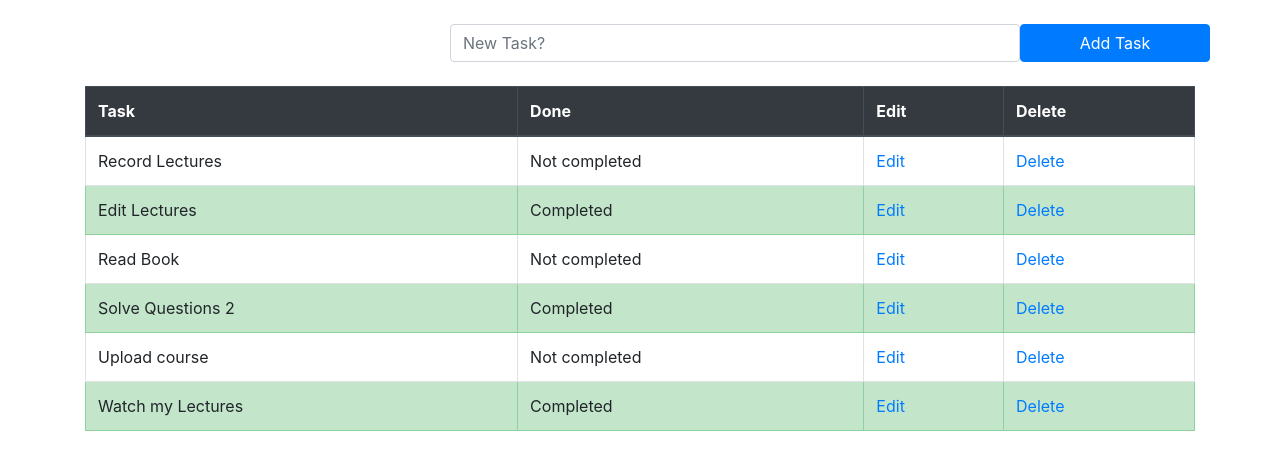
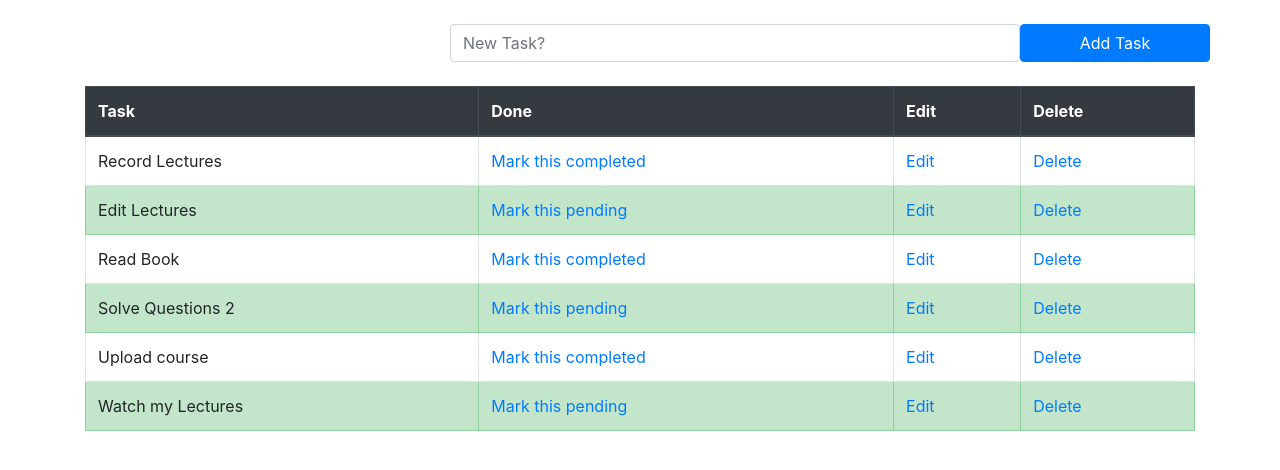
Before and after one commit to Josesosa0777/djangoProject, a Django app: page /todolist/ in a window 1280 px wide. Shown: the part 65-535 px from the top of the page. Run offline with Django 3.2, Linux system fonts and the light colour scheme; data comes from the database, SQL or seed files in the repository; both versions use the stored data as it was after the commit.

Commit message:
mark task as completed or pending

```diff
--- a/taskmate/todolist_app/templates/todolist.html
+++ b/taskmate/todolist_app/templates/todolist.html
@@ -38,14 +38,14 @@
           {% if obj.done %}
             <tr class="table-success"> {% comment %} changing the color {% endcomment %}
               <td>{{ obj.task }}</td>
-              <td>Completed</td>
+              <td><a href="{% url 'pending_task' obj.id %}" >Mark this pending</a></td>
               <td><a href="{% url 'edit_task' obj.id %}" >Edit</a></td>
               <td><a href="{% url 'delete_task' obj.id %}" >Delete</a></td>
             </tr>
           {% else %}
             <tr>
               <td>{{ obj.task }}</td>
-              <td>Not completed</td>
+              <td><a href="{% url 'complete_task' obj.id %}" >Mark this completed</a></td>
               <td><a href="{% url 'edit_task' obj.id %}" >Edit</a></td>
               <td><a href="{% url 'delete_task' obj.id %}" >Delete</a></td>
             </tr>
--- a/taskmate/todolist_app/urls.py
+++ b/taskmate/todolist_app/urls.py
@@ -6,6 +6,8 @@ urlpatterns = [
     path('', views.todolist, name='todolist'),
     path('delete/<task_id>', views.delete_task, name='delete_task'),
     path('edit/<task_id>', views.edit_task, name='edit_task'),
+    path('complete/<task_id>', views.complete_task, name='complete_task'),
+    path('pending/<task_id>', views.pending_task, name='pending_task'),
     path('contact', views.contact, name='contact'),
     path('about', views.about, name='about'),
 ]
--- a/taskmate/todolist_app/views.py
+++ b/taskmate/todolist_app/views.py
@@ -40,6 +40,20 @@ def edit_task(request, task_id):
         return render(request, 'edit.html', {'task_obj': task_obj})
 
 
+def complete_task(request, task_id):
+    task = TaskList.objects.get(pk=task_id)  # pk is for primary key
+    task.done = True
+    task.save()
+    return redirect('todolist')
+
+
+def pending_task(request, task_id):
+    task = TaskList.objects.get(pk=task_id)  # pk is for primary key
+    task.done = False
+    task.save()
+    return redirect('todolist')
+
+
 def contact(request):
     context = {
         'contact_text': 'Welcome to Contact page',
```
Also changed, not shown: taskmate/db.sqlite3.
